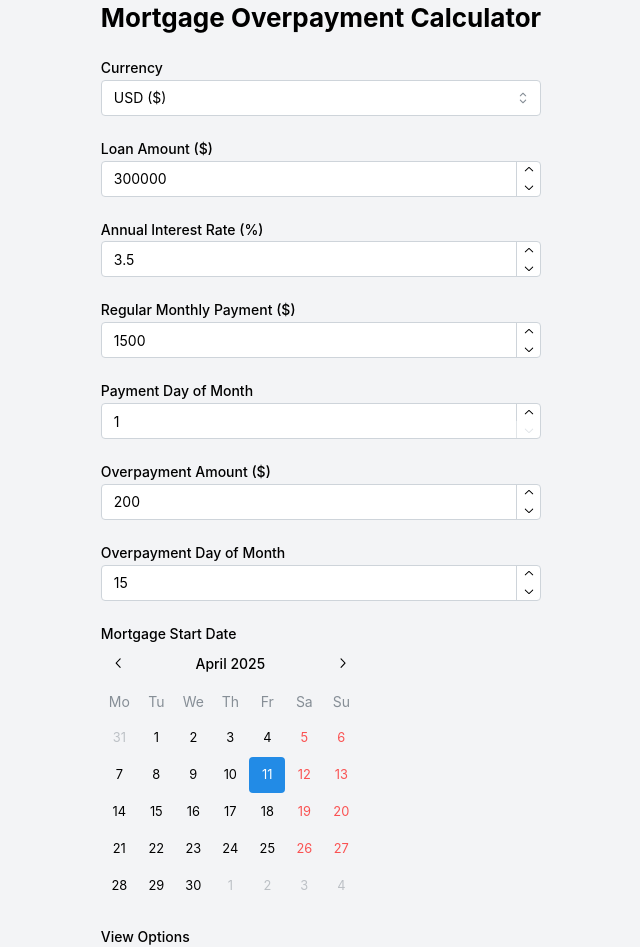
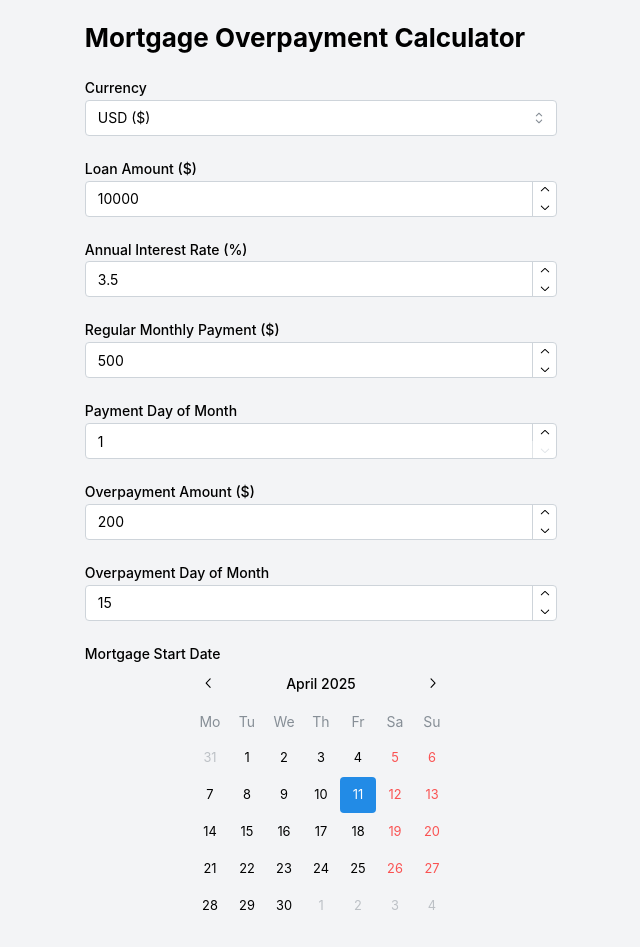
Before and after one commit to JoshLmao/mortgage-overpay-calculator, a Next.js app: page / in a window 1280 px wide. Shown: the top 947 px of the page, without its empty margins (319-959 px from the left). Built offline with nearby package versions, Linux system fonts and the light colour scheme.

Commit message:
Layout changes, example values better

```diff
--- a/src/app/components/MortgageCalculator.tsx
+++ b/src/app/components/MortgageCalculator.tsx
@@ -2,7 +2,6 @@
 
 import React, { useState } from "react";
 import {
-    Container,
     Stack,
     Select,
     NumberInput,
@@ -11,6 +10,8 @@ import {
     ScrollArea,
     Title,
     InputLabel,
+    Grid,
+    Center,
 } from "@mantine/core";
 import { calculateMortgageSchedule } from "../utils/mortgageUtils";
 import { Calendar } from "@mantine/dates";
@@ -33,14 +34,14 @@ const currencySymbols: { [key: string]: string } = {
 };
 
 const MortgageCalculator: React.FC = () => {
-    const [loanAmount, setLoanAmount] = useState(300000); // Example default
-    const [interestRate, setInterestRate] = useState(3.5); // Annual interest rate
-    const [monthlyPayment, setMonthlyPayment] = useState(1500);
+    const [loanAmount, setLoanAmount] = useState(10000);
+    const [interestRate, setInterestRate] = useState(3.5);
+    const [monthlyPayment, setMonthlyPayment] = useState(500);
     const [paymentDay, setPaymentDay] = useState(1);
     const [overpayment, setOverpayment] = useState(200);
     const [overpaymentDay, setOverpaymentDay] = useState(15);
     const [currency, setCurrency] = useState("USD");
-    const [view, setView] = useState<"Monthly" | "Daily">("Monthly"); // Toggle between views
+    const [view, setView] = useState<"Monthly" | "Daily">("Monthly");
     const [schedule, setSchedule] = useState<ScheduleEntry[]>([]);
     const [startDate, setStartDate] = useState(dayjs());
 
@@ -65,8 +66,10 @@ const MortgageCalculator: React.FC = () => {
     });
     const dayFormat = "DD/MM/YYYY";
     return (
-        <Container>
-            <Stack gap="lg">
+        <>
+            <Grid grow>
+                <Grid.Col span={6} px="md">
+                    <Stack gap="lg" mt="lg">
                         <Title order={2}>Mortgage Overpayment Calculator</Title>
 
                         {/* Currency Selector */}
@@ -86,7 +89,9 @@ const MortgageCalculator: React.FC = () => {
                             label={`Loan Amount (${currencySymbol})`}
                             placeholder="Enter loan amount"
                             value={loanAmount}
-                    onChange={(value) => setLoanAmount(Number(value) || 0)}
+                            onChange={(value) =>
+                                setLoanAmount(Number(value) || 0)
+                            }
                             min={0}
                         />
 
@@ -95,7 +100,9 @@ const MortgageCalculator: React.FC = () => {
                             label="Annual Interest Rate (%)"
                             placeholder="Enter interest rate"
                             value={interestRate}
-                    onChange={(value) => setInterestRate(Number(value) || 0)}
+                            onChange={(value) =>
+                                setInterestRate(Number(value) || 0)
+                            }
                             min={0}
                             step={0.1}
                         />
@@ -105,7 +112,9 @@ const MortgageCalculator: React.FC = () => {
                             label={`Regular Monthly Payment (${currencySymbol})`}
                             placeholder="Enter monthly payment"
                             value={monthlyPayment}
-                    onChange={(value) => setMonthlyPayment(Number(value) || 0)}
+                            onChange={(value) =>
+                                setMonthlyPayment(Number(value) || 0)
+                            }
                             min={0}
                         />
 
@@ -114,7 +123,9 @@ const MortgageCalculator: React.FC = () => {
                             label="Payment Day of Month"
                             placeholder="Enter payment day"
                             value={paymentDay}
-                    onChange={(value) => setPaymentDay(Number(value) || 1)}
+                            onChange={(value) =>
+                                setPaymentDay(Number(value) || 1)
+                            }
                             min={1}
                             max={28}
                         />
@@ -124,7 +135,9 @@ const MortgageCalculator: React.FC = () => {
                             label={`Overpayment Amount (${currencySymbol})`}
                             placeholder="Enter overpayment amount"
                             value={overpayment}
-                    onChange={(value) => setOverpayment(Number(value) || 0)}
+                            onChange={(value) =>
+                                setOverpayment(Number(value) || 0)
+                            }
                             min={0}
                         />
 
@@ -133,7 +146,9 @@ const MortgageCalculator: React.FC = () => {
                             label="Overpayment Day of Month"
                             placeholder="Enter overpayment day"
                             value={overpaymentDay}
-                    onChange={(value) => setOverpaymentDay(Number(value) || 1)}
+                            onChange={(value) =>
+                                setOverpaymentDay(Number(value) || 1)
+                            }
                             min={1}
                             max={28}
                         />
@@ -141,6 +156,7 @@ const MortgageCalculator: React.FC = () => {
                         {/* Mortgage start date picker */}
                         <div>
                             <InputLabel>Mortgage Start Date</InputLabel>
+                            <Center>
                                 <Calendar
                                     getDayProps={(date: Date) => {
                                         return {
@@ -154,6 +170,7 @@ const MortgageCalculator: React.FC = () => {
                                         };
                                     }}
                                 />
+                            </Center>
                         </div>
 
                         {/* View Toggle */}
@@ -161,12 +178,17 @@ const MortgageCalculator: React.FC = () => {
                             label="View Options"
                             placeholder="Select view"
                             data={[
-                        { value: "Monthly", label: "Monthly Breakdown" },
+                                {
+                                    value: "Monthly",
+                                    label: "Monthly Breakdown",
+                                },
                                 { value: "Daily", label: "Daily Breakdown" },
                             ]}
                             value={view}
                             onChange={(value) =>
-                        setView((value as "Monthly" | "Daily") || "Monthly")
+                                setView(
+                                    (value as "Monthly" | "Daily") || "Monthly"
+                                )
                             }
                         />
 
@@ -175,12 +197,14 @@ const MortgageCalculator: React.FC = () => {
                             Calculate Schedule
                         </Button>
                     </Stack>
+                </Grid.Col>
 
+                <Grid.Col span={6} px="md">
                     {/* Payment Schedule Table */}
                     {schedule.length > 0 && (
                         <Stack gap="md" mt="lg">
-                    <Title order={3}>{view} Payment Schedule</Title>
-                    <ScrollArea h={"70vh"}>
+                            <Title order={2}>{view} Schedule</Title>
+                            <ScrollArea h={"90vh"}>
                                 <Table
                                     striped
                                     highlightOnHover
@@ -190,16 +214,25 @@ const MortgageCalculator: React.FC = () => {
                                     <thead className="bg-gray-50 sticky top-0 z-10">
                                         <tr>
                                             <th>Date ({dayFormat})</th>
-                                    <th>Start Balance ({currencySymbol})</th>
-                                    <th>Interest Earned ({currencySymbol})</th>
+                                            <th>
+                                                Start Balance ({currencySymbol})
+                                            </th>
+                                            <th>
+                                                Interest Earned (
+                                                {currencySymbol})
+                                            </th>
                                             <th>Payment ({currencySymbol})</th>
-                                    <th>End Balance ({currencySymbol})</th>
+                                            <th>
+                                                End Balance ({currencySymbol})
+                                            </th>
                                         </tr>
                                     </thead>
                                     <tbody>
                                         {schedule.map((row, index) => (
                                             <tr key={index}>
-                                        <td>{row.date.format(dayFormat)}</td>
+                                                <td>
+                                                    {row.date.format(dayFormat)}
+                                                </td>
                                                 <td>
                                                     {currencyFormat.format(
                                                         row.startBalance
@@ -211,7 +244,9 @@ const MortgageCalculator: React.FC = () => {
                                                     )}
                                                 </td>
                                                 <td>
-                                            {currencyFormat.format(row.payment)}
+                                                    {currencyFormat.format(
+                                                        row.payment
+                                                    )}
                                                 </td>
                                                 <td>
                                                     {currencyFormat.format(
@@ -225,7 +260,9 @@ const MortgageCalculator: React.FC = () => {
                             </ScrollArea>
                         </Stack>
                     )}
-        </Container>
+                </Grid.Col>
+            </Grid>
+        </>
     );
 };
 
```
Lines whose indentation alone changed are shown as unchanged.
